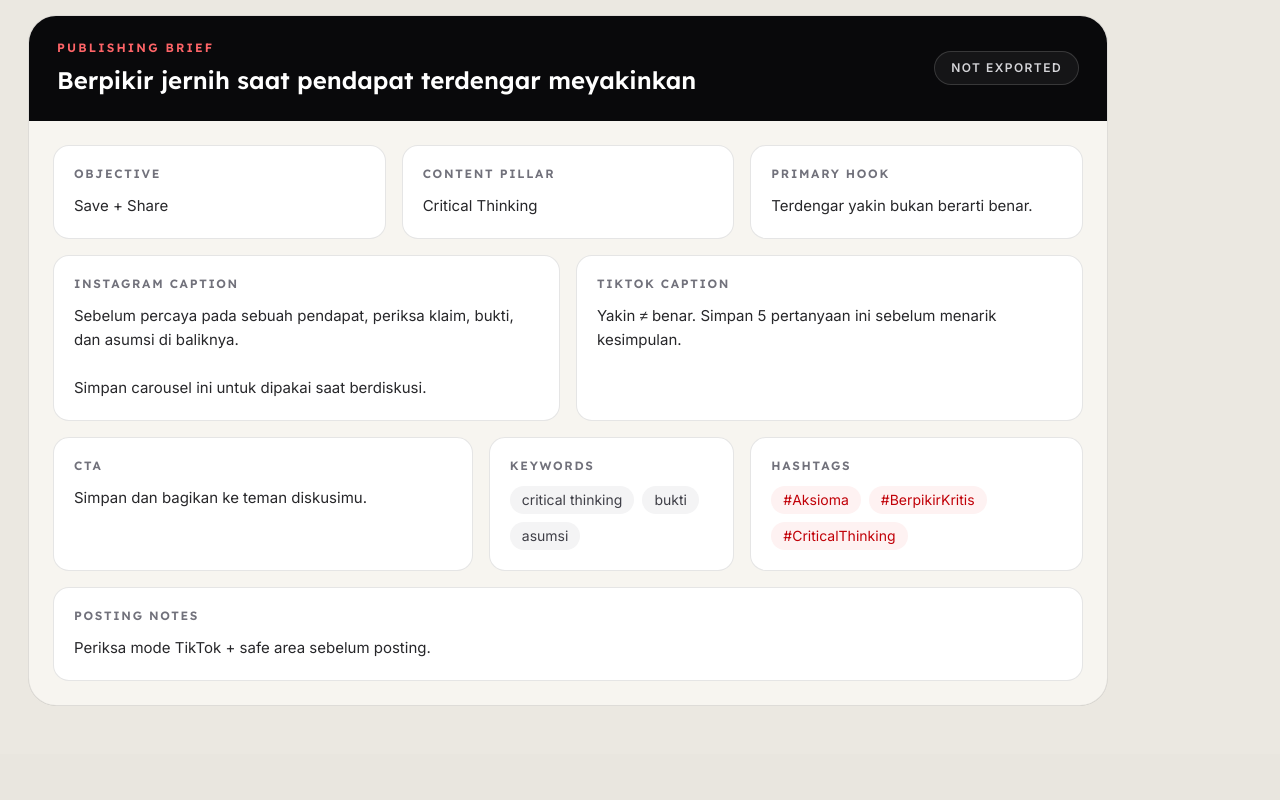
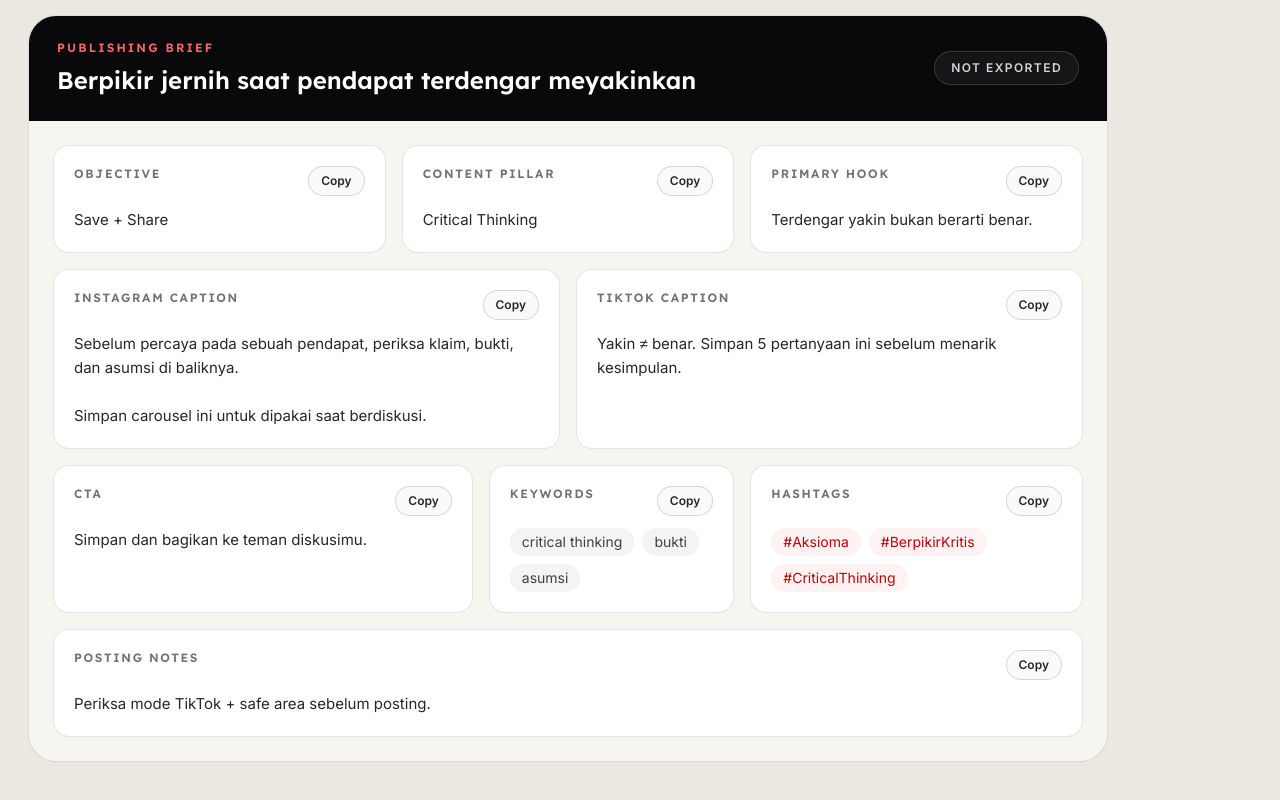
Before and after one commit to winaldomanurung/aksioma-content, a Next.js app: page /studio in a window 1280 px wide. Shown: the part 1594-2394 px from the top of the page. Before the commit the page ends 2348 px from the top, so only its background shows below. Built offline with nearby package versions, Linux system fonts and the light colour scheme.

Commit message:
Add per-field Publishing Brief copy and preserve caption line breaks

```diff
--- a/components/carousel/PostMetaPanel.jsx
+++ b/components/carousel/PostMetaPanel.jsx
@@ -1,102 +1,83 @@
-function MetaBlock({ label, children, className = "" }) {
+"use client";
+
+import {useState} from "react";
+import {copyText} from "@/lib/studio/clipboard";
+
+// Display and clipboard must use the very same plain-text caption.
+function normalizeCaption(value) {
+  return String(value ?? "")
+    .replace(/\\r\\n?/g, "\n")
+    .replace(/\\\\r\\\\n|\\\\n|\\\\r/g, "\n")
+    .replace(/\n[ \t]+/g, "\n")
+    .replace(/[ \t]+\n/g, "\n");
+}
+
+function MetaBlock({label, value, children, className = "", preserveLines = false}) {
+  const [copyState,setCopyState]=useState("");
+  const content=String(value ?? "");
+  async function handleCopy(){
+    try {
+      await copyText(content);
+      setCopyState("Tersalin");
+    } catch(e) {
+      setCopyState(e?.message || "Gagal menyalin");
+    }
+  }
   return (
-    <section className={["rounded-2xl border border-black/10 bg-white p-5", className].join(" ")}>
-      <p className="font-display text-xs font-semibold uppercase tracking-[0.14em] text-zinc-500">
-        {label}
-      </p>
-      <div className="mt-3 whitespace-pre-wrap text-[15px] leading-6 text-zinc-800">
-        {children}
+    <section className={["min-w-0 rounded-2xl border border-black/10 bg-white p-5",className].join(" ")}>
+      <div className="flex items-start justify-between gap-3">
+        <p className="font-display text-xs font-semibold uppercase tracking-[0.14em] text-zinc-500">{label}</p>
+        <button type="button" onClick={handleCopy} disabled={!content}
+          aria-label={"Salin "+label} title={"Salin "+label}
+          className="studio-only shrink-0 rounded-full border border-black/15 bg-zinc-50 px-3 py-1.5 text-xs font-semibold text-zinc-800 hover:bg-zinc-100 disabled:opacity-40">
+          {copyState==="Tersalin"?"✓ Tersalin":"Copy"}
+        </button>
       </div>
+      <div className={["mt-3 break-words text-[15px] leading-6 text-zinc-800",preserveLines?"whitespace-pre-wrap":"whitespace-pre-wrap"].join(" ")}>
+        {children ?? content}
+      </div>
+      {copyState && copyState!=="Tersalin" ? <p role="alert" className="mt-2 text-xs text-red-700">{copyState}</p> : null}
     </section>
   );
 }
 
 export default function PostMetaPanel({
-  title,
-  objective,
-  contentPillar,
-  hook,
-  instagramCaption,
-  tiktokCaption,
-  cta,
-  hashtags = [],
-  keywords = [],
-  notes,
+  title,objective,contentPillar,hook,instagramCaption,tiktokCaption,cta,
+  hashtags = [],keywords = [],notes,
 }) {
+  const instagramText=normalizeCaption(instagramCaption);
+  const tiktokText=normalizeCaption(tiktokCaption);
+  const hashtagsText=hashtags.map(tag=>String(tag).startsWith("#")?String(tag):"#"+tag).join(" ");
+  const keywordText=keywords.join(", ");
   return (
     <aside className="studio-only w-[1080px] overflow-hidden rounded-[28px] border border-black/10 bg-[#f7f5f0] shadow-sm">
       <div className="border-b border-black/10 bg-zinc-950 px-7 py-6 text-white">
         <div className="flex items-center justify-between gap-8">
           <div>
-            <p className="font-display text-xs font-semibold uppercase tracking-[0.18em] text-red-400">
-              Publishing Brief
-            </p>
-            <h2 className="font-display mt-2 text-2xl font-semibold">
-              {title}
-            </h2>
+            <p className="font-display text-xs font-semibold uppercase tracking-[0.18em] text-red-400">Publishing Brief</p>
+            <h2 className="font-display mt-2 text-2xl font-semibold">{title}</h2>
           </div>
-          <span className="rounded-full border border-white/15 bg-white/5 px-4 py-2 text-xs font-semibold uppercase tracking-[0.12em] text-zinc-300">
-            Not exported
-          </span>
+          <span className="rounded-full border border-white/15 bg-white/5 px-4 py-2 text-xs font-semibold uppercase tracking-[0.12em] text-zinc-300">Not exported</span>
         </div>
       </div>
-
       <div className="grid grid-cols-12 gap-4 p-6">
-        <MetaBlock label="Objective" className="col-span-4">
-          {objective}
-        </MetaBlock>
-
-        <MetaBlock label="Content pillar" className="col-span-4">
-          {contentPillar}
-        </MetaBlock>
-
-        <MetaBlock label="Primary hook" className="col-span-4">
-          {hook}
-        </MetaBlock>
-
-        <MetaBlock label="Instagram caption" className="col-span-6">
-          {instagramCaption}
-        </MetaBlock>
-
-        <MetaBlock label="TikTok caption" className="col-span-6">
-          {tiktokCaption}
-        </MetaBlock>
-
-        <MetaBlock label="CTA" className="col-span-5">
-          {cta}
-        </MetaBlock>
-
-        <MetaBlock label="Keywords" className="col-span-3">
+        <MetaBlock label="Objective" value={objective} className="col-span-4"/>
+        <MetaBlock label="Content pillar" value={contentPillar} className="col-span-4"/>
+        <MetaBlock label="Primary hook" value={hook} className="col-span-4"/>
+        <MetaBlock label="Instagram caption" value={instagramText} className="col-span-6" preserveLines/>
+        <MetaBlock label="TikTok caption" value={tiktokText} className="col-span-6" preserveLines/>
+        <MetaBlock label="CTA" value={cta} className="col-span-5"/>
+        <MetaBlock label="Keywords" value={keywordText} className="col-span-3">
           <div className="flex flex-wrap gap-2">
-            {keywords.map((keyword) => (
-              <span
-                key={keyword}
-                className="rounded-full bg-zinc-100 px-3 py-1 text-sm text-zinc-700"
-              >
-                {keyword}
-              </span>
-            ))}
+            {keywords.map((keyword,i)=><span key={i} className="rounded-full bg-zinc-100 px-3 py-1 text-sm text-zinc-700">{keyword}</span>)}
           </div>
         </MetaBlock>
-
-        <MetaBlock label="Hashtags" className="col-span-4">
+        <MetaBlock label="Hashtags" value={hashtagsText} className="col-span-4">
           <div className="flex flex-wrap gap-2">
-            {hashtags.map((hashtag) => (
-              <span
-                key={hashtag}
-                className="rounded-full bg-red-50 px-3 py-1 text-sm text-red-700"
-              >
-                {hashtag.startsWith("#") ? hashtag : "#" + hashtag}
-              </span>
-            ))}
+            {hashtags.map((hashtag,i)=><span key={i} className="rounded-full bg-red-50 px-3 py-1 text-sm text-red-700">{String(hashtag).startsWith("#")?hashtag:"#"+hashtag}</span>)}
           </div>
         </MetaBlock>
-
-        {notes ? (
-          <MetaBlock label="Posting notes" className="col-span-12">
-            {notes}
-          </MetaBlock>
-        ) : null}
+        {notes ? <MetaBlock label="Posting notes" value={notes} className="col-span-12"/> : null}
       </div>
     </aside>
   );
```
